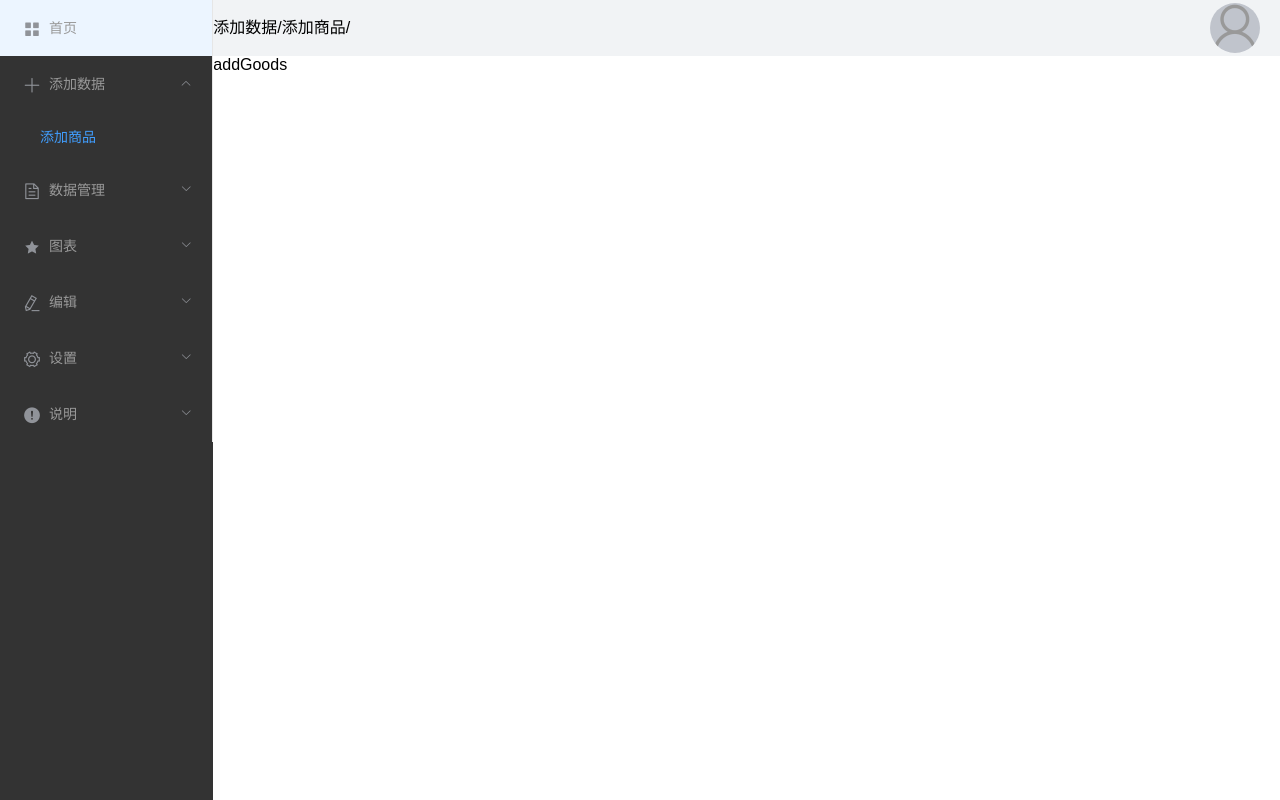
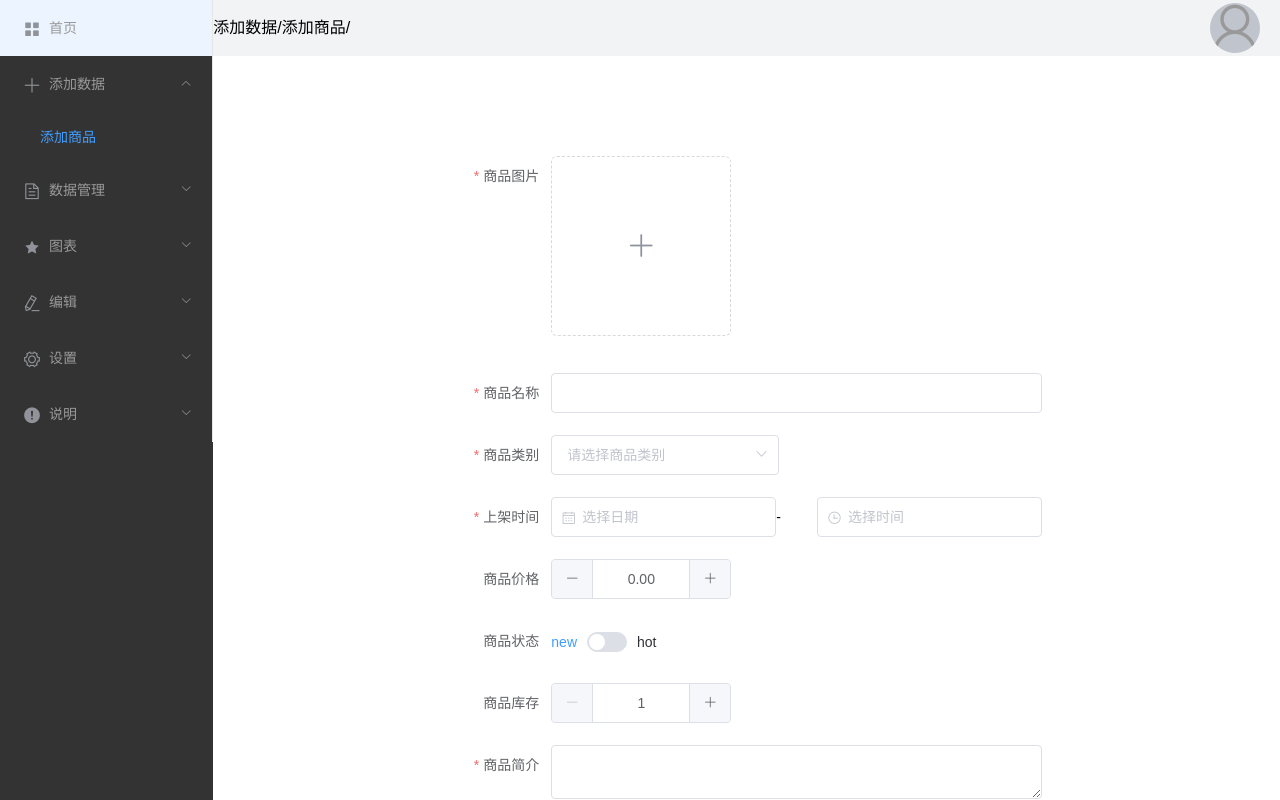
Before and after one commit to Jesse-20/mall-manage, a Vue app: page /#/addGoods in a window 1280 px wide. Built offline with nearby package versions, Linux system fonts and the light colour scheme.

Commit message:
增加商品的静态部分实现

```diff
--- a/src/pages/addGoods.vue
+++ b/src/pages/addGoods.vue
@@ -1,10 +1,213 @@
 <template>
-  <div>addGoods</div>
+  <div class="addGoods-container">
+    <el-form
+      :model="ruleForm"
+      :rules="rules"
+      ref="ruleForm"
+      label-width="100px"
+      class="ruleForm"
+    >
+      <el-form-item label="商品图片" prop="imageUrl">
+        <el-upload
+          class="avatar-uploader"
+          action="https://jsonplaceholder.typicode.com/posts/"
+          :show-file-list="false"
+          :on-success="handleAvatarSuccess"
+          :before-upload="beforeAvatarUpload"
+        >
+          <img
+            v-if="ruleForm.imageUrl"
+            :src="ruleForm.imageUrl"
+            class="avatar"
+          />
+          <i v-else class="el-icon-plus avatar-uploader-icon"></i>
+        </el-upload>
+      </el-form-item>
+      <el-form-item label="商品名称" prop="product_name">
+        <el-input v-model="ruleForm.product_name"></el-input>
+      </el-form-item>
+      <el-form-item label="商品类别" prop="categray">
+        <el-select v-model="ruleForm.categray" placeholder="请选择商品类别">
+          <el-option label="手机" value="phone"></el-option>
+          <el-option label="平板" value="pad"></el-option>
+          <el-option label="电脑" value="computer"></el-option>
+          <el-option label="零售" value="details"></el-option>
+          <el-option label="零件" value="charge"></el-option>
+        </el-select>
+      </el-form-item>
+      <el-form-item label="上架时间" required>
+        <el-col :span="11">
+          <el-form-item prop="date1">
+            <el-date-picker
+              type="date"
+              placeholder="选择日期"
+              v-model="ruleForm.date1"
+              style="width: 100%"
+            ></el-date-picker>
+          </el-form-item>
+        </el-col>
+        <el-col class="line" :span="2">-</el-col>
+        <el-col :span="11">
+          <el-form-item prop="date2">
+            <el-time-picker
+              placeholder="选择时间"
+              v-model="ruleForm.date2"
+              style="width: 100%"
+            ></el-time-picker>
+          </el-form-item>
+        </el-col>
+      </el-form-item>
+      <el-form-item label="商品价格" prop="price">
+        <el-input-number
+          v-model="ruleForm.price"
+          :precision="2"
+          :step="0.1"
+        ></el-input-number>
+      </el-form-item>
+      <el-form-item label="商品状态" prop="status">
+        <el-switch
+          v-model="ruleForm.status"
+          active-text="hot"
+          inactive-text="new"
+        ></el-switch>
+      </el-form-item>
+      <el-form-item label="商品库存" prop="storeNum">
+        <el-input-number
+          v-model="ruleForm.storeNum"
+          :step="10"
+          :min="1"
+        ></el-input-number>
+      </el-form-item>
+      <el-form-item label="商品简介" prop="desc">
+        <el-input type="textarea" v-model="ruleForm.desc"></el-input>
+      </el-form-item>
+      <el-form-item>
+        <el-button type="primary" @click="submitForm('ruleForm')"
+          >立即创建</el-button
+        >
+        <el-button @click="resetForm('ruleForm')">重置</el-button>
+      </el-form-item>
+    </el-form>
+  </div>
 </template>
 <script>
 export default {
   name: "addGoods",
+  data() {
+    return {
+      ruleForm: {
+        imageUrl: "",
+        product_name: "",
+        categray: "",
+        date1: "",
+        date2: "",
+        price: 0,
+        status: false,
+        storeNum: 0,
+        desc: "",
+      },
+      rules: {
+        imageUrl: [
+          {
+            required: true,
+            message: "请上传图片格式为jpg格式",
+            trigger: "blur",
+          },
+        ],
+        product_name: [
+          { required: true, message: "请输入商品名称", trigger: "blur" },
+          {
+            min: 5,
+            max: 10,
+            message: "长度在 5 到 10 个字符",
+            trigger: "blur",
+          },
+        ],
+        categray: [
+          { required: true, message: "请输入商品的类别", trigger: "change" },
+        ],
+        date1: [
+          {
+            type: "date",
+            required: true,
+            message: "请选择日期",
+            trigger: "change",
+          },
+        ],
+        date2: [
+          {
+            type: "date",
+            required: true,
+            message: "请选择时间",
+            trigger: "change",
+          },
+        ],
+        desc: [{ required: true, message: "请填写商品简介", trigger: "blur" }],
+      },
+    };
+  },
+  methods: {
+    submitForm(formName) {
+      this.$refs[formName].validate((valid) => {
+        if (valid) {
+          alert("submit!");
+        } else {
+          console.log("error submit!!");
+          return false;
+        }
+      });
+    },
+    resetForm(formName) {
+      this.$refs[formName].resetFields();
+    },
+    handleAvatarSuccess(res, file) {
+      this.ruleForm.imageUrl = URL.createObjectURL(file.raw);
+    },
+    beforeAvatarUpload(file) {
+      const isJPG = file.type === "image/jpeg";
+      const isLt2M = file.size / 1024 / 1024 < 2;
+
+      if (!isJPG) {
+        this.$message.error("上传图片只能是 JPG 格式!");
+      }
+      if (!isLt2M) {
+        this.$message.error("上传图片大小不能超过 2MB!");
+      }
+      return isJPG && isLt2M;
+    },
+  },
 };
 </script>
-<style scoped>
+<style lang="scss">
+.avatar-uploader .el-upload {
+  border: 1px dashed #d9d9d9;
+  border-radius: 6px;
+  cursor: pointer;
+  position: relative;
+  overflow: hidden;
+}
+.avatar-uploader .el-upload:hover {
+  border-color: #409eff;
+}
+.avatar-uploader-icon {
+  font-size: 28px;
+  color: #8c939d;
+  width: 178px;
+  height: 178px;
+  line-height: 178px;
+  text-align: center;
+}
+.avatar {
+  width: 178px;
+  height: 178px;
+  display: block;
+}
+.addGoods-container {
+  height: 100%;
+  display: flex;
+  justify-content: center;
+}
+form {
+  margin-top: 100px;
+}
 </style>
```
